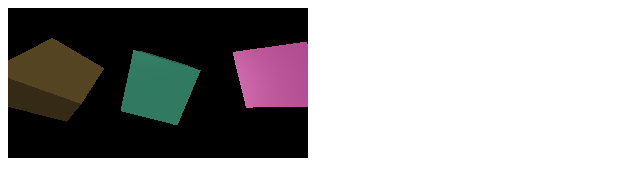
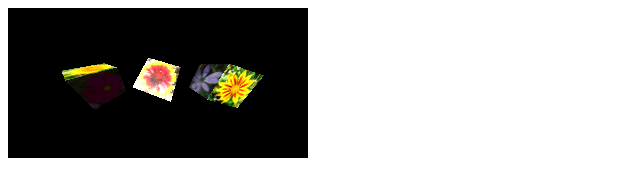
Before and after one commit to kaibrabo/3js-cse160-asn5, a website: page index.html in a window 1280 px wide. Shown: the whole page, without its empty margins (0-640 px from the left). Drawn offline with nearby package versions, Linux system fonts and the light colour scheme.

Commit message:
flower dice

```diff
--- a/index.html
+++ b/index.html
@@ -6,10 +6,17 @@
     <meta http-equiv="X-UA-Compatible" content="IE=edge">
     <meta name="viewport" content="width=device-width, initial-scale=1.0">
     <title>Document</title>
+
+    <link href="style.css" rel="stylesheet"/>
 </head>
 
 <body>
     <canvas id="c"></canvas>
+    <div id="loading">
+        <div class="progress">
+            <div class="progressbar"></div>
+        </div>
+    </div>
 
     <!-- https://threejs.org/docs/#manual/en/introduction/Installation -->
     <script async src="https://unpkg.com/es-module-shims@1.3.6/dist/es-module-shims.js"></script>
--- a/main.js
+++ b/main.js
@@ -10,7 +10,7 @@ function main() {
     // Anything outside will not.
 
     // camera frustum
-    const fov = 75;
+    const fov = 105;
     // default canvas = 300x150px, aspect = 300/150 || 2.
     const aspect = 2;
     const near = 0.1;
@@ -30,39 +30,101 @@ function main() {
 
     {
         const color = 0xFFFFFF;
-        const intensity = 1;
+        const intensity = 2;
         const light = new THREE.DirectionalLight(color, intensity);
         light.position.set(-1, 2, 4);
         scene.add(light);
     }
 
-    function makeInstance(geometry, color, x) {
-        const material = new THREE.MeshPhongMaterial({ color });
-        const cube = new THREE.Mesh(geometry, material);
+    // function makeCubeInstance(geometry, color, texture, x) {
+    //     const material = new THREE.MeshPhongMaterial({
+    //         color,
+    //         map: texture
+    //     });
+    //     const cube = new THREE.Mesh(geometry, material);
 
-        scene.add(cube); // add Mesh to Scene
+    //     scene.add(cube); // add Mesh to Scene
 
-        cube.position.x = x;
+    //     cube.position.x = x;
 
-        return cube;
+    //     return cube;
+    // }
+
+
+
+    // function makeTexture(texture) {
+    //     const loader = new THREE.TextureLoader();
+    //     return loader.load(texture);
+    // }
+
+    // const cubes = [
+        //     makeCubeInstance(geometry, 0x44aa88, makeTexture('wall.jpg'), 0),
+        //     makeCubeInstance(geometry, 0xaa8844, makeTexture('wall.jpg'), -2),
+        //     makeCubeInstance(geometry, 0xaa4488, makeTexture('wall.jpg'), 2),
+    // ];
+
+    // const cubes = [
+    //     makeCubeInstance(geometry, 0x44aa88, 0),
+    //     makeCubeInstance(geometry, 0xaa8844, -2),
+    //     makeCubeInstance(geometry, 0xaa4488, 2),
+    // ];
+
+    const loadingElem = document.querySelector('#loading');
+    const progressBarElem = loadingElem.querySelector('.progressbar');
+
+    function makeDiceInstance(geometry, color, x) {
+        const loadManager = new THREE.LoadingManager();
+        const loader = new THREE.TextureLoader(loadManager);
+
+        const materials = [
+            new THREE.MeshPhongMaterial({ map: loader.load('img/flower-1.jpg') }),
+            new THREE.MeshPhongMaterial({ map: loader.load('img/flower-2.jpg') }),
+            new THREE.MeshPhongMaterial({ map: loader.load('img/flower-3.jpg') }),
+            new THREE.MeshPhongMaterial({ map: loader.load('img/flower-4.jpg') }),
+            new THREE.MeshPhongMaterial({ map: loader.load('img/flower-5.jpg') }),
+            new THREE.MeshPhongMaterial({ map: loader.load('img/flower-6.jpg') })
+        ]
+
+        loadManager.onLoad = () => {
+            loadingElem.style.display = 'none';
+            const cube = new THREE.Mesh(geometry, materials);
+            scene.add(cube); // add Mesh to Scene
+            cube.position.x = x;
+            cubes.push(cube)
+        }
+
+        loadManager.onProgress = (urlOfLastItemLoaded, itemsLoaded, itemsTotal) => {
+            const progress = itemsLoaded / itemsTotal;
+            progressBarElem.style.transform = `scaleX(${progress})`;
+        };
+
+        // return cube;
     }
 
-    const cubes = [
-        makeInstance(geometry, 0x44aa88, 0),
-        makeInstance(geometry, 0xaa8844, -2),
-        makeInstance(geometry, 0xaa4488, 2),
+    let cubes = [];
+
+    const dice = [
+        makeDiceInstance(geometry, 0x44aa88, 0),
+        makeDiceInstance(geometry, 0xaa8844, -2),
+        makeDiceInstance(geometry, 0xaa4488, 2),
     ];
 
     function render(time) {
         time *= 0.001;
 
-
         cubes.forEach((cube, ndx) => {
-            const speed = 1 + ndx * 0.1;
+            const speed = 1 + ndx * 0.5;
             const rot = time * speed;
             cube.rotation.x = rot;
             cube.rotation.y = rot;
         });
+
+        // dice.forEach((di, ndx) => {
+        //     const speed = 1 + ndx * 0.5;
+        //     const rot = time * speed;
+        //     di.rotation.x = rot;
+        //     di.rotation.y = rot;
+        // })
 
         renderer.render(scene, camera);
 
--- /dev/null
+++ b/style.css
@@ -0,0 +1,22 @@
+#loading {
+    position: fixed;
+    top: 0;
+    left: 0;
+    width: 100%;
+    height: 100%;
+    display: flex;
+    justify-content: center;
+    align-items: center;
+}
+#loading .progress {
+    margin: 1.5em;
+    border: 1px solid white;
+    width: 50vw;
+}
+#loading .progressbar {
+    margin: 2px;
+    background: white;
+    height: 1em;
+    transform-origin: top left;
+    transform: scaleX(0);
+}
```
Also changed, not shown: img/flower-1.jpg (added), img/flower-2.jpg (added), img/flower-3.jpg (added), img/flower-4.jpg (added), img/flower-5.jpg (added), img/flower-6.jpg (added).
